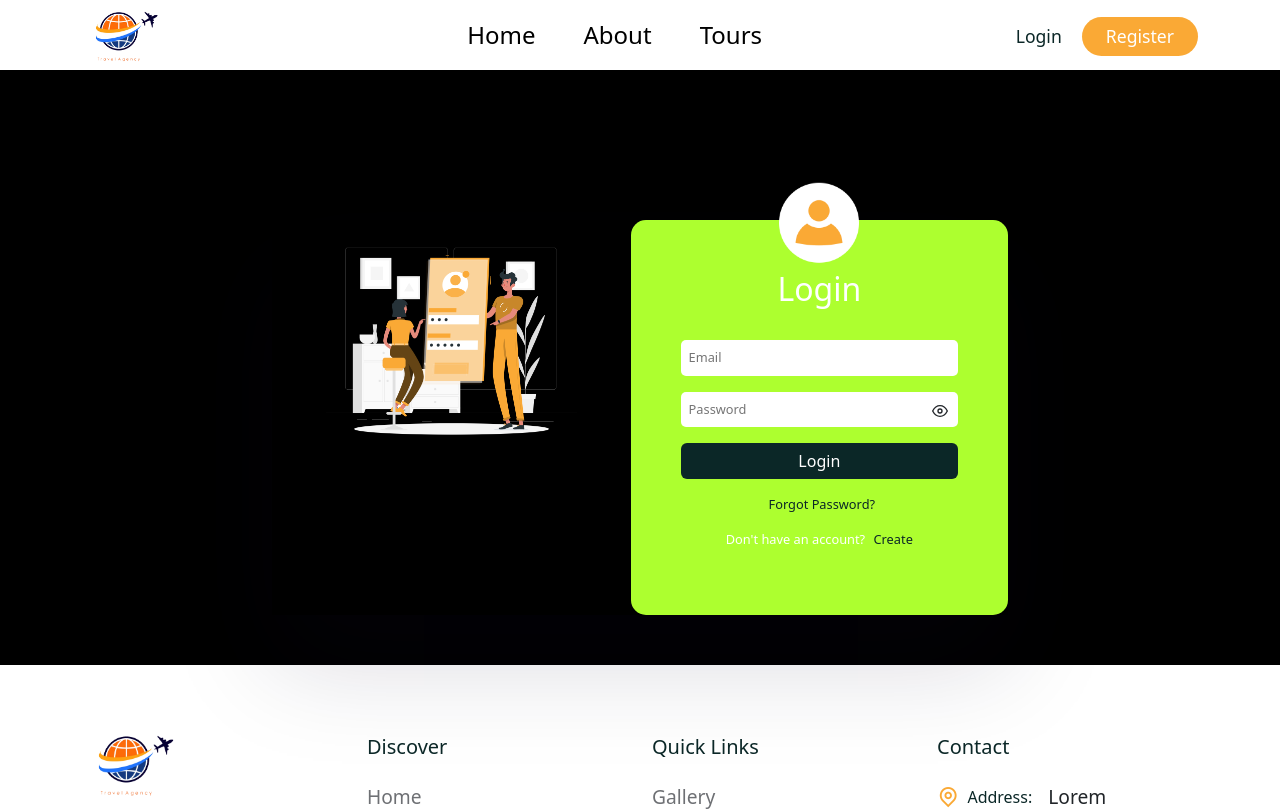
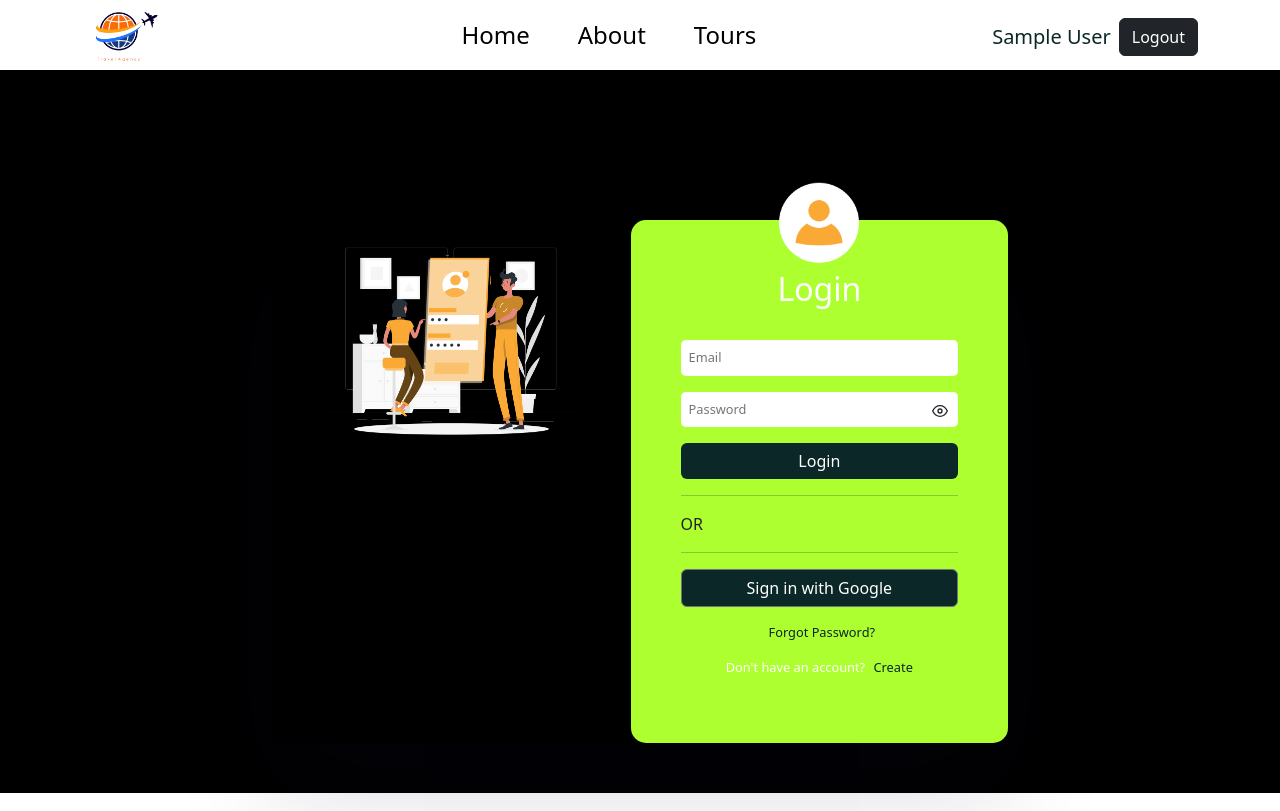
Before and after one commit to adityakalburgi/Travel_ageny_website, a React (Create React App) app in the folder frontend/: page /login in a window 1280 px wide. Shown: the top 811 px of the page. Built offline with nearby package versions, Linux system fonts and the light colour scheme; no server answers; sample sign-in values are in the browser's storage; a web font is replaced by a local one.

Commit message:
feat: Integrate Firebase Authentication with Google Sign-In

```diff
--- a/frontend/package.json
+++ b/frontend/package.json
@@ -7,6 +7,7 @@
     "@testing-library/react": "^13.4.0",
     "@testing-library/user-event": "^13.5.0",
     "bootstrap": "^5.2.3",
+    "firebase": "^12.0.0",
     "gh-pages": "^6.2.0",
     "json": "^11.0.0",
     "react": "^18.3.1",
--- a/frontend/src/components/Header/Header.jsx
+++ b/frontend/src/components/Header/Header.jsx
@@ -1,10 +1,9 @@
-import React, { useEffect, useRef, useContext } from 'react'
-import { Container, Row, Button } from 'reactstrap'
-import { NavLink, Link, useNavigate } from 'react-router-dom'
-import Logo from '../../assets/images/logo.png'
-import Logo1 from '../../assets/images/logo1.png'
-import "./header.css"
-import { AuthContext } from '../../context/AuthContext'
+import React, { useEffect, useRef, useContext } from 'react';
+import { Container, Row, Button } from 'reactstrap';
+import { NavLink, Link, useNavigate } from 'react-router-dom';
+import Logo1 from '../../assets/images/logo1.png';
+import "./header.css";
+import { AuthContext } from '../../context/AuthContext';
 
 const nav__links = [
    {
@@ -19,36 +18,39 @@ const nav__links = [
       path: '/tours',
       display: 'Tours'
    },
-]
+];
 
 const Header = () => {
-   const headerRef = useRef(null)
-   const menuRef = useRef(null)
-   const navigate = useNavigate()
-   const { user, dispatch } = useContext(AuthContext)
+   const headerRef = useRef(null);
+   const menuRef = useRef(null);
+   const navigate = useNavigate();
+   // Destructure logout from the context as well
+   const { user, logout } = useContext(AuthContext);
 
-   const logout = () => {
-      dispatch({ type: 'LOGOUT' })
-      navigate('/')
-   }
+   // The logout function from the context will handle both dispatch and Firebase sign out
+   const handleLogout = () => {
+      logout();
+      // You can optionally navigate the user after logout
+      navigate('/');
+   };
 
    const stickyHeaderFunc = () => {
       window.addEventListener('scroll', () => {
          if (document.body.scrollTop > 80 || document.documentElement.scrollTop > 80) {
-            headerRef.current.classList.add('sticky__header')
+            headerRef.current.classList.add('sticky__header');
          } else {
-            headerRef.current.classList.remove('sticky__header')
+            headerRef.current.classList.remove('sticky__header');
          }
-      })
-   }
+      });
+   };
 
    useEffect(() => {
-      stickyHeaderFunc()
+      stickyHeaderFunc();
+      // Correct way to return a cleanup function
+      return () => window.removeEventListener('scroll', stickyHeaderFunc);
+   }, []);
 
-      return window.removeEventListener('scroll', stickyHeaderFunc)
-   })
-
-   const toggleMenu = () => menuRef.current.classList.toggle('show__menu')
+   const toggleMenu = () => menuRef.current.classList.toggle('show__menu');
 
    return (
       <header className='header' ref={headerRef}>
@@ -78,26 +80,30 @@ const Header = () => {
                   <div className="nav__right d-flex align-items-center gap-4">
                      <div className="nav__btns d-flex align-items-center gap-2">
                         {
-                           user ? <> <h5 className='mb-0'>{user.username}</h5>
-                                 <Button className='btn btn-dark' onClick={logout}>Logout</Button>
-                              </> : <>
+                           user ? (
+                              <>
+                                 {/* Use user.displayName for Google Sign-In or user.email as a fallback */}
+                                 <h5 className='mb-0'>{user.displayName || user.email}</h5>
+                                 <Button className='btn btn-dark' onClick={handleLogout}>Logout</Button>
+                              </>
+                           ) : (
+                              <>
                                  <Button className='btn secondary__btn'><Link to='/login'>Login</Link></Button>
                                  <Button className='btn primary__btn'><Link to='/register'>Register</Link></Button>
                               </>
+                           )
                         }
-                        {/* <Button className='btn secondary__btn'><Link to='/login'>Login</Link></Button>
-                        <Button className='btn primary__btn'><Link to='/register'>Register</Link></Button> */}
                      </div>
 
                      <span className="mobile__menu" onClick={toggleMenu}>
-                        <i class="ri-menu-line"></i>
+                        <i className="ri-menu-line"></i>
                      </span>
                   </div>
                </div>
             </Row>
          </Container>
       </header>
-   )
-}
+   );
+};
 
-export default Header
+export default Header;
--- a/frontend/src/context/AuthContext.js
+++ b/frontend/src/context/AuthContext.js
@@ -1,54 +1,86 @@
-import { createContext, useEffect, useReducer } from 'react'
+import { createContext, useEffect, useReducer } from "react";
+import { auth } from "../firebase"; // Import from your firebase.js file
+import { onAuthStateChanged, signOut as firebaseSignOut } from "firebase/auth";
 
-let parsedUser = null;
-try {
-  const storedUser = localStorage.getItem("user");
-  if (storedUser) {
-    parsedUser = JSON.parse(storedUser);
-  }
-} catch (e) {
-  console.error("Failed to parse user from localStorage", e);
-  localStorage.removeItem("user");
-}
-
-const initial_state = {
-  user: parsedUser,
-  loading: false,
-  error: null
+const initialState = {
+  user: null,
+  loading: true, // Set loading to true initially
+  error: null,
 };
 
-export const AuthContext = createContext(initial_state);
+export const AuthContext = createContext(initialState);
 
 const AuthReducer = (state, action) => {
   switch (action.type) {
-    case 'LOGIN_START':
-      return { user: null, loading: true, error: null };
-    case 'LOGIN_SUCCESS':
-      return { user: action.payload, loading: false, error: null };
-    case 'LOGIN_FAILURE':
-      return { user: null, loading: false, error: action.payload };
-    case 'REGISTER_SUCCESS':
-    case 'LOGOUT':
-      return { user: null, loading: false, error: null };
+    case "LOGIN_START":
+      return {
+        user: null,
+        loading: true,
+        error: null,
+      };
+    case "LOGIN_SUCCESS":
+      return {
+        user: action.payload,
+        loading: false,
+        error: null,
+      };
+    case "LOGIN_FAILURE":
+      return {
+        user: null,
+        loading: false,
+        error: action.payload,
+      };
+    case "LOGOUT":
+      return {
+        user: null,
+        loading: false,
+        error: null,
+      };
     default:
       return state;
   }
 };
 
 export const AuthContextProvider = ({ children }) => {
-  const [state, dispatch] = useReducer(AuthReducer, initial_state);
+  const [state, dispatch] = useReducer(AuthReducer, initialState);
 
   useEffect(() => {
-    localStorage.setItem("user", JSON.stringify(state.user));
-  }, [state.user]);
+    // Listen for changes in Firebase auth state
+    const unsubscribe = onAuthStateChanged(auth, (user) => {
+      if (user) {
+        // User is signed in
+        dispatch({ type: "LOGIN_SUCCESS", payload: user });
+      } else {
+        // User is signed out
+        dispatch({ type: "LOGOUT" });
+      }
+    });
+
+    // Cleanup subscription on unmount
+    return () => unsubscribe();
+  }, []);
+
+
+  const logout = () => {
+    firebaseSignOut(auth).then(() => {
+        dispatch({ type: 'LOGOUT' });
+    }).catch((err) => {
+        // You can handle logout errors here if needed
+        console.error("Logout Error:", err);
+    });
+  };
+
 
   return (
-    <AuthContext.Provider value={{
-      user: state.user,
-      loading: state.loading,
-      error: state.error,
-      dispatch,
-    }}>
+    <AuthContext.Provider
+      value={{
+        user: state.user,
+        loading: state.loading,
+        error: state.error,
+        logout, // Provide the logout function
+        dispatch, // You can keep dispatch if other parts of your app use it
+      }}
+    >
       {children}
     </AuthContext.Provider>
   );
--- /dev/null
+++ b/frontend/src/firebase.js
@@ -0,0 +1,21 @@
+import { initializeApp } from "firebase/app";
+import { getAuth, GoogleAuthProvider } from "firebase/auth";
+
+// Reads the configuration from your .env file
+const firebaseConfig = {
+    apiKey: "AIzaSyA3b6vvc6cwDc_OUwI_pgta_Mc9b8IED8E",
+    authDomain: "prepbuddy-d9e0d.firebaseapp.com",
+    projectId: "prepbuddy-d9e0d",
+    storageBucket: "prepbuddy-d9e0d.firebasestorage.app",
+    messagingSenderId: "723887425143",
+    appId: "1:723887425143:web:88dd95604660c8b28c2872",
+    measurementId: "G-N80R8E4W84"
+  };
+
+// Initialize Firebase
+const app = initializeApp(firebaseConfig);
+
+// Initialize Firebase Authentication and get a reference to the service
+export const auth = getAuth(app);
+// Create and export the Google Auth provider
+export const googleProvider = new GoogleAuthProvider();
--- a/frontend/src/pages/Login.jsx
+++ b/frontend/src/pages/Login.jsx
@@ -7,6 +7,10 @@ import userIcon from "../assets/images/user.png";
 import { AuthContext } from "../context/AuthContext";
 import { BASE_URL } from "../utils/config";
 import { FiEye, FiEyeOff } from "react-icons/fi";
+
+// Import Firebase auth and the provider
+import { auth, googleProvider } from "../firebase";
+import { signInWithPopup } from "firebase/auth";
 
 const Login = () => {
   const [credentials, setCredentials] = useState({
@@ -24,10 +28,7 @@ const Login = () => {
     setCredentials((prev) => ({ ...prev, [e.target.id]: e.target.value }));
   };
 
-
   const handleClick = async (e) => {
-
-
     e.preventDefault();
     const { email, password } = credentials;
 
@@ -42,7 +43,6 @@ const Login = () => {
       return;
     }
 
-
     // Email format validation
     const emailRegex = /^[^\s@]+@[^\s@]+\.[^\s@]+$/;
     if (!emailRegex.test(email)) {
@@ -50,9 +50,7 @@ const Login = () => {
       return;
     }
 
-      dispatch({ type: 'LOGIN_START' });
-
-
+    dispatch({ type: "LOGIN_START" });
 
     setIsLoading(true);
 
@@ -67,7 +65,7 @@ const Login = () => {
       });
 
       const result = await res.json();
-      if (!res.ok){
+      if (!res.ok) {
         alert(result.message);
         setIsLoading(false);
       }
@@ -78,6 +76,26 @@ const Login = () => {
     } catch (err) {
       dispatch({ type: "LOGIN_FAILURE", payload: err.message });
       setIsLoading(false);
+    }
+  };
+
+  const handleGoogleSignIn = async () => {
+    dispatch({ type: "LOGIN_START" });
+    setIsLoading(true);
+
+    try {
+      const result = await signInWithPopup(auth, googleProvider);
+      // After successful sign-in, the onAuthStateChanged listener
+      // in AuthContext will handle the state update.
+      // We can also dispatch success here to update the UI immediately.
+      dispatch({ type: "LOGIN_SUCCESS", payload: result.user });
+      setIsLoading(false);
+      navigate("/home");
+    } catch (error) {
+      alert(error.message);
+      dispatch({ type: "LOGIN_FAILURE", payload: error.message });
+      setIsLoading(false);
+      console.error("Error signing in with Google: ", error);
     }
   };
 
@@ -133,10 +151,27 @@ const Login = () => {
                     type="submit"
                     disabled={isLoading}
                   >
-                    Login
+                    {isLoading ? 'Logging in...' : 'Login'}
                   </Button>
                 </Form>
-                <p><Link to="/forgot-password">Forgot Password?</Link></p>
+
+                <div className="auth__divider">
+                  <hr />
+                  <span>OR</span>
+                  <hr />
+                </div>
+
+                <Button
+                  className="btn google__btn auth__btn"
+                  onClick={handleGoogleSignIn}
+                  disabled={isLoading}
+                >
+                   {isLoading ? 'Signing in...' : 'Sign in with Google'}
+                </Button>
+
+                <p>
+                  <Link to="/forgot-password">Forgot Password?</Link>
+                </p>
                 <p>
                   Don't have an account? <Link to="/register">Create</Link>
                 </p>
--- a/frontend/src/pages/Register.jsx
+++ b/frontend/src/pages/Register.jsx
@@ -10,7 +10,7 @@ import { FiEye, FiEyeOff } from "react-icons/fi";
 
 const Register = () => {
   const [credentials, setCredentials] = useState({
-    username: "", // changed from userName to username
+    username: "",
     email: "",
     password: "",
   });
@@ -124,7 +124,9 @@ const Register = () => {
                   </Button>
                 </Form>
                 {successMsg && (
-                  <p style={{ color: "green", marginTop: "10px" }}>{successMsg}</p>
+                  <p style={{ color: "green", marginTop: "10px" }}>
+                    {successMsg}
+                  </p>
                 )}
                 <p>
                   Already have an account? <Link to="/login">Login</Link>
```
Also changed, not shown: 2 other files (tests, documents, lock files or other folders). Lines whose indentation alone changed are shown as unchanged.
